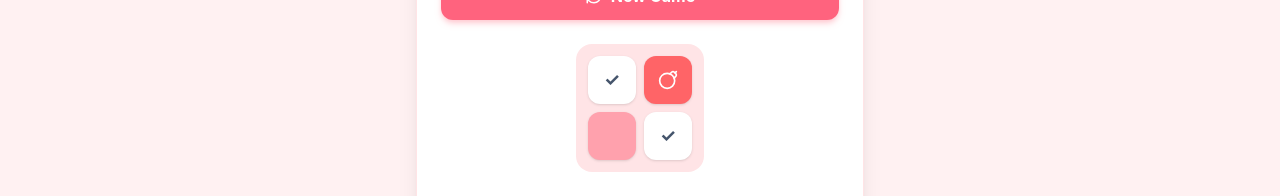
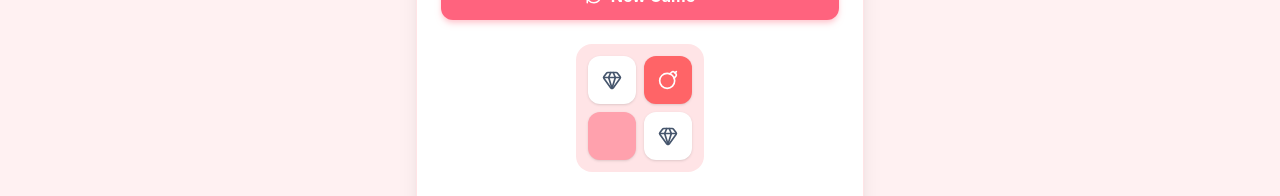
Before and after one commit to 4treess/amie, a React (Vite) app: page /mines in a window 1280 px wide. Shown: the part 272-468 px from the top of the page. Built offline with nearby package versions, Linux system fonts and the light colour scheme.

Commit message:
testing something

```diff
--- a/src/Mines.jsx
+++ b/src/Mines.jsx
@@ -1,5 +1,5 @@
 import React, { useState } from 'react';
-import { Bomb, RefreshCw, Trophy, Heart} from 'lucide-react';
+import { Bomb, RefreshCw, Trophy, Heart, Gem} from 'lucide-react';
 import { Menu, MenuItem, MenuButton, MenuItems } from "@headlessui/react";
 import { Link } from 'react-router-dom';
 
@@ -7,6 +7,8 @@ const Mines = () => {
   // 1. GAME CONTROLS STATE (Configuration inputs)
   const minRowCol = 2;
 
+  const [SafeIcon, setSafeIcon] = useState(() => Gem)
+  const [BombIcon, setBombIcon] = useState(() => Bomb)
   const [gameStatus, setGameStatus] = useState("Lobby")
   const [points, setPoints] = useState(0);
   const [clicks, setClicks] = useState(0);
@@ -93,7 +95,6 @@ const Mines = () => {
 
         randomizeMines(tempBoard, validRows, validCols, validMinesCount);
         setBoard(tempBoard)
-        console.log(tempBoard)
   };
 
   const handleCellClick = (rowIndex, colIndex) => {
@@ -235,7 +236,7 @@ const Mines = () => {
                   }`}
                 >
                   {/* Visual content of the cell */}
-                  {cell.visible ? (cell.isMine ? <Bomb size={20} /> : '✓') : '?'}
+                  {cell.visible ? (cell.isMine ? <BombIcon size={20} /> : <SafeIcon size={20}/>) : '?'}
                 </button>
               ))
             )}
```
